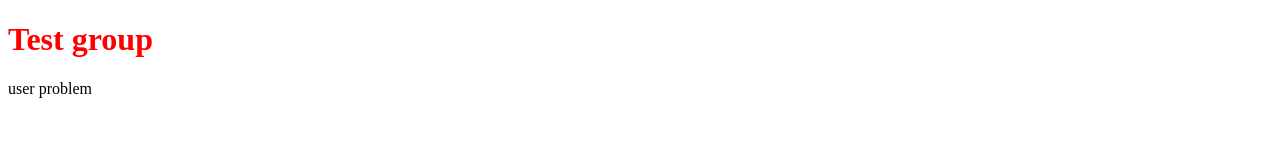
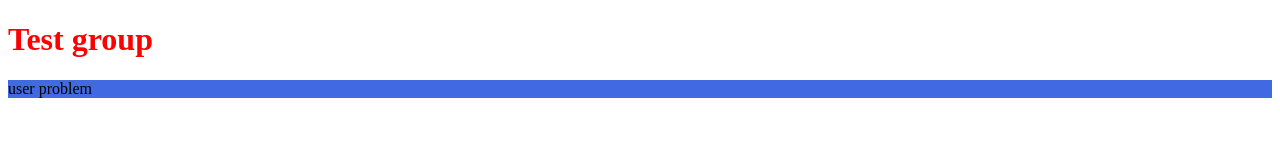
Before and after one commit to quandysse/test-group, a plain HTML site: page index.html in a window 1280 px wide. Drawn offline with Linux system fonts and the light colour scheme.

Commit message:
[BEGINN USER PROBLEM STYLE] add background color blue to user-problem section

```diff
--- a/style.css
+++ b/style.css
@@ -1,3 +1,6 @@
 h1{
     color: red;
 }
+.user-problem{
+    background-color: royalblue;
+}
```
